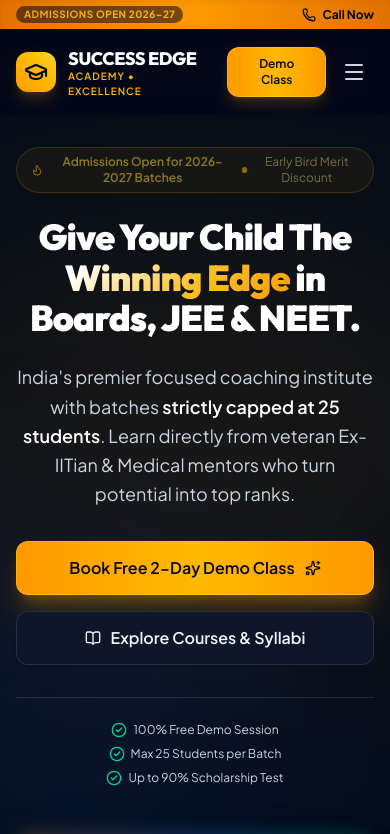
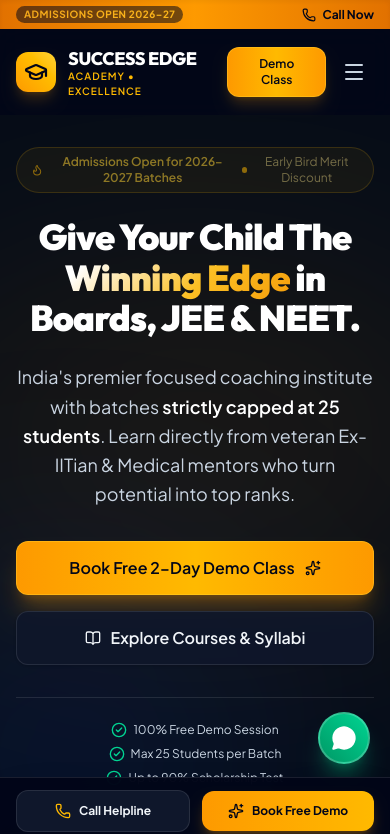
Before and after one commit to nzaman7878/Success-edge-academy, a React (Vite) app: page / in a window 390 px wide. Shown: the top 834 px of the page. Built offline with nearby package versions, Linux system fonts and the light colour scheme.

Commit message:
feat(cta): implement persistent WhatsApp chat widget and mobile quick-action bar

```diff
--- a/src/App.jsx
+++ b/src/App.jsx
@@ -13,6 +13,7 @@
 import FaqSection from './components/FaqSection'
 import ContactSection from './components/ContactSection'
 import BookDemoModal from './components/BookDemoModal'
+import FloatingCta from './components/FloatingCta'
 
 function App() {
   const [isDemoModalOpen, setIsDemoModalOpen] = useState(false)
@@ -46,7 +47,7 @@
   }
 
   return (
-    <div className="min-h-screen bg-[#050c18] text-slate-100 selection:bg-amber-400 selection:text-slate-950 flex flex-col">
+    <div className="min-h-screen bg-[#050c18] text-slate-100 selection:bg-amber-400 selection:text-slate-950 flex flex-col pb-16 sm:pb-0">
       <Navbar onBookDemoClick={() => setIsDemoModalOpen(true)} />
       <main className="flex-1 space-y-16 lg:space-y-24">
         <Hero
@@ -82,6 +83,9 @@
         onClose={() => setIsDemoModalOpen(false)}
         prefilledCourse={prefilledCourse}
       />
+
+      {/* Persistent Floating WhatsApp & Mobile Action Bar */}
+      <FloatingCta onBookDemoClick={() => setIsDemoModalOpen(true)} />
     </div>
   )
 }
--- /dev/null
+++ b/src/components/FloatingCta.jsx
@@ -0,0 +1,56 @@
+import React from 'react'
+import { MessageCircle, Phone, Sparkles } from 'lucide-react'
+import { academyInfo } from '../data/academyInfo'
+
+export default function FloatingCta({ onBookDemoClick }) {
+  const whatsappUrl = `https://wa.me/${academyInfo.whatsappNumber}?text=${encodeURIComponent(
+    academyInfo.whatsappMessage
+  )}`
+
+  return (
+    <>
+      {/* Floating WhatsApp Bubble */}
+      <aside
+        aria-label="Contact options"
+        className="fixed bottom-20 sm:bottom-6 right-5 z-40 flex items-center group"
+      >
+        {/* Tooltip on hover for desktop */}
+        <div className="hidden sm:block mr-3 px-3 py-1.5 rounded-xl bg-slate-900 border border-emerald-500/30 text-xs font-semibold text-emerald-300 shadow-xl opacity-0 group-hover:opacity-100 transition-opacity pointer-events-none whitespace-nowrap">
+          Chat with Admissions Counselor (Online)
+        </div>
+
+        <a
+          href={whatsappUrl}
+          target="_blank"
+          rel="noopener noreferrer"
+          aria-label="Chat with Success Edge Academy on WhatsApp"
+          className="relative w-13 h-13 sm:w-14 sm:h-14 rounded-full bg-gradient-to-tr from-emerald-600 to-emerald-400 text-white flex items-center justify-center shadow-xl shadow-emerald-600/40 hover:scale-110 active:scale-95 transition-all duration-200 border-2 border-white/20"
+        >
+          {/* Animated pulse ring */}
+          <span className="absolute -inset-1 rounded-full bg-emerald-400 opacity-40 animate-ping pointer-events-none" />
+          <MessageCircle className="w-7 h-7 fill-white stroke-none relative z-10" />
+        </a>
+      </aside>
+
+      {/* Sticky Bottom Action Bar for Mobile Screens */}
+      <div className="sm:hidden fixed bottom-0 inset-x-0 z-40 bg-slate-950/95 backdrop-blur-lg border-t border-white/10 px-4 py-3 flex items-center gap-3 shadow-2xl">
+        <a
+          href={`tel:${academyInfo.phone}`}
+          className="flex-1 flex items-center justify-center gap-2 py-3 px-3 rounded-xl bg-slate-900 text-slate-100 border border-white/10 font-bold text-xs active:bg-slate-800 transition-colors"
+        >
+          <Phone className="w-4 h-4 text-amber-400" />
+          <span>Call Helpline</span>
+        </a>
+
+        <button
+          type="button"
+          onClick={onBookDemoClick}
+          className="flex-1 flex items-center justify-center gap-2 py-3 px-3 rounded-xl bg-gradient-to-r from-amber-500 to-amber-400 text-slate-950 font-bold text-xs shadow-lg shadow-amber-500/25 active:scale-95 transition-all"
+        >
+          <Sparkles className="w-4 h-4" />
+          <span>Book Free Demo</span>
+        </button>
+      </div>
+    </>
+  )
+}
```
